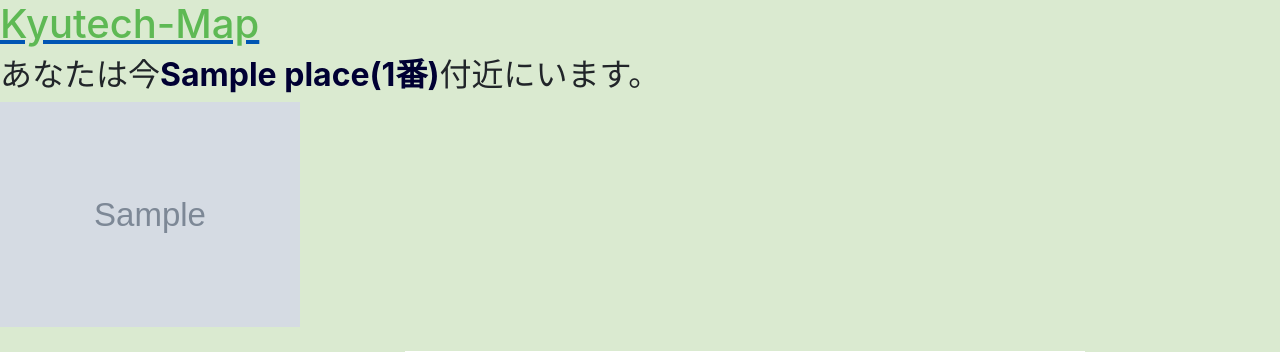
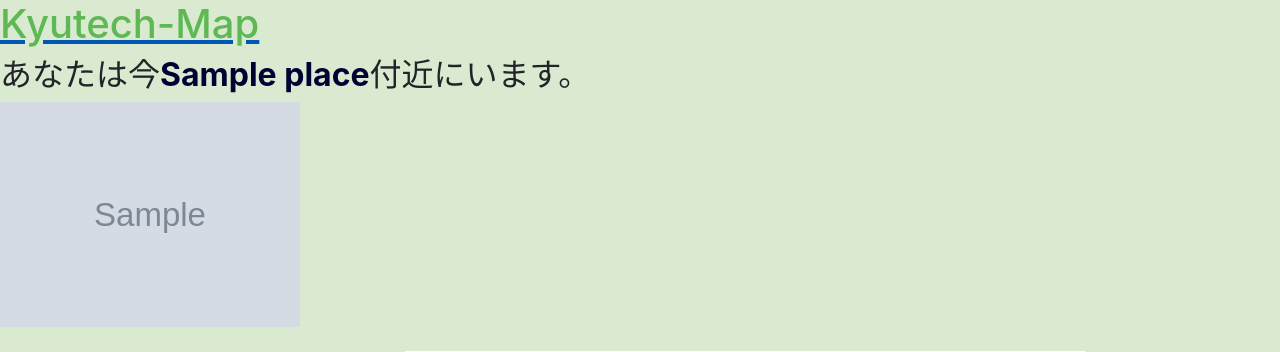
Before and after one commit to tetuomi/kyutech-map, a Flask app: template templates/predict.html in a window 1280 px wide. Shown: the top 352 px of the page. Run offline with Flask 2, Linux system fonts and the light colour scheme; the template is opened without the code that fills it: most values are stand-ins (such as "Sample title", 1, 10 or a date in 2020); grey boxes marked "Sample" are stand-in pictures; some libraries are stand-ins or nearby versions.

Commit message:
Remove number

```diff
--- a/templates/predict.html
+++ b/templates/predict.html
@@ -9,7 +9,7 @@
 <body>
 <div class='bo_cl'>
   <a class="title" href="{{ url_for('index') }}"><h1>Kyutech-Map</h1></a>
-  <h2>あなたは今<span class='point'>{{ place }}({{ number }}番)</span>付近にいます。</h2>
+  <h2>あなたは今<span class='point'>{{ place }}</span>付近にいます。</h2>
   <img src="{{img}}" class="example">
   <br><br>
   <img src="/static/images/{{number}}.png">
```
